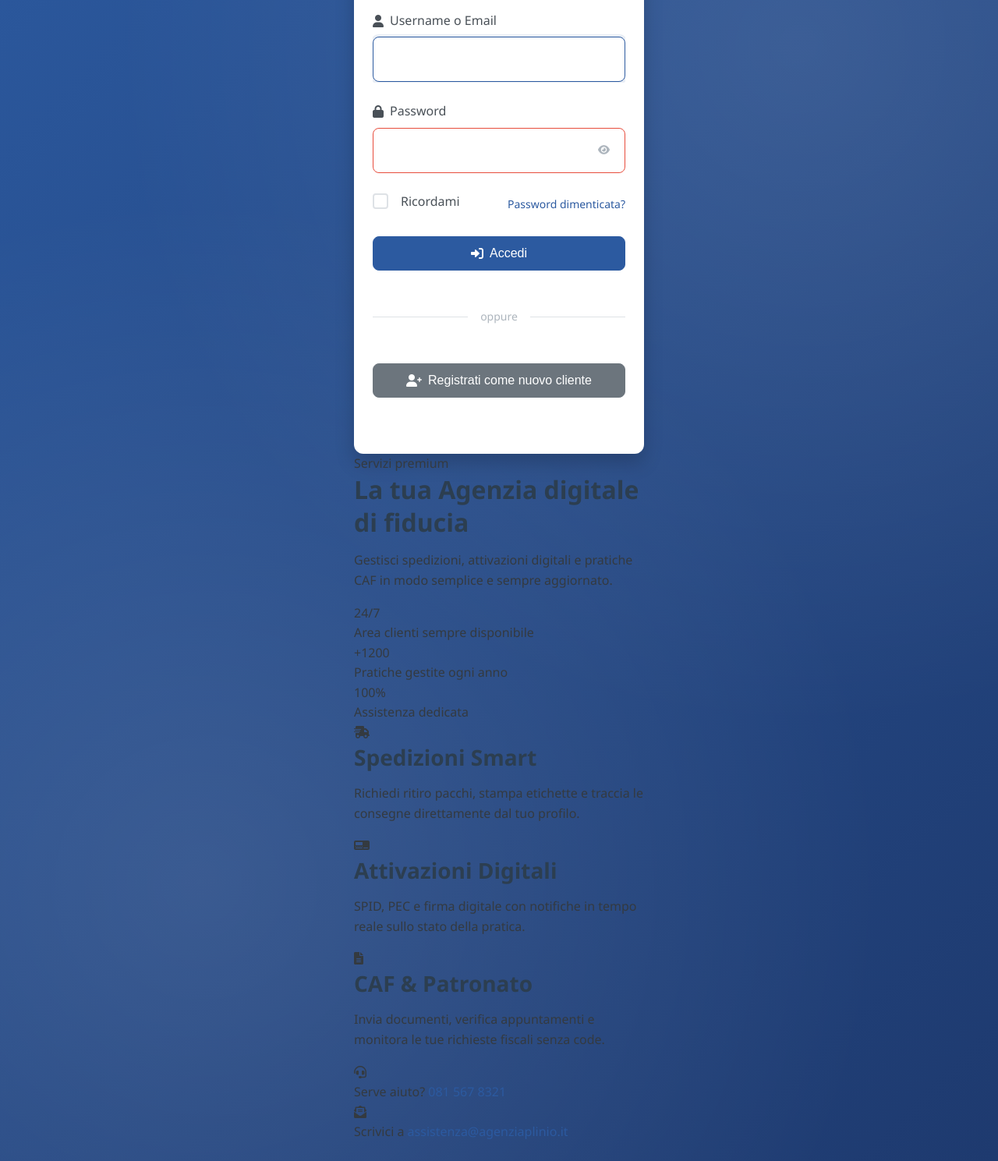
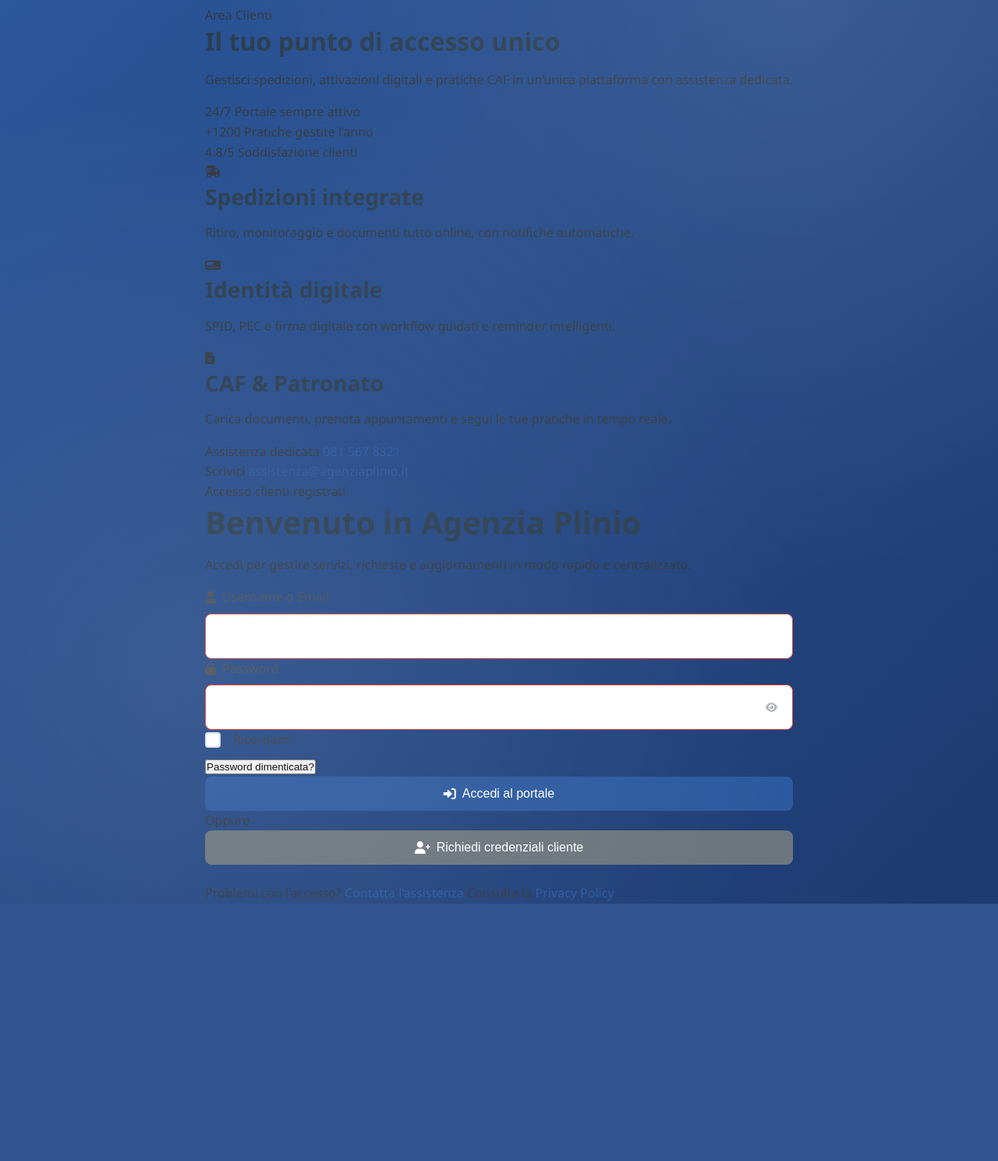
Before and after one commit to agservizi/areaclienti-agenzia-plinio, a PHP site: page / in a window 1280 px wide. Shown: the part 301-1790 px from the top of the page at 78% size. After the commit the page ends 1460 px from the top, so only its background shows below. Run offline with PHP 8.4, Linux system fonts and the light colour scheme.

Commit message:
Ristruttura la pagina di login: migliora il layout, aggiungi un pannello informativo e ottimizza l'esperienza utente

```diff
--- a/index.php
+++ b/index.php
@@ -9,135 +9,131 @@
     <link href="https://cdnjs.cloudflare.com/ajax/libs/font-awesome/6.0.0/css/all.min.css" rel="stylesheet">
 </head>
 <body class="login-page">
-    <div class="login-container">
-        <div class="login-card">
-            <div class="login-header">
-                <img src="assets/images/logo.png" alt="Agenzia Plinio" class="logo">
-                <h1>Area Clienti</h1>
-                <p>Accedi al tuo account per gestire i tuoi servizi</p>
+    <div class="auth-layout">
+        <aside class="auth-side">
+            <div class="auth-side-header">
+                <img src="assets/images/logo.png" alt="Agenzia Plinio" class="brand-logo">
+                <div class="brand-tagline">
+                    <span class="eyebrow">Area Clienti</span>
+                    <h2>Il tuo punto di accesso unico</h2>
+                </div>
             </div>
 
-            <form id="loginForm" class="login-form">
-                <div class="form-group">
+            <div class="auth-side-body">
+                <p class="side-intro">Gestisci spedizioni, attivazioni digitali e pratiche CAF in un’unica piattaforma con assistenza dedicata.</p>
+
+                <div class="side-metrics">
+                    <div class="metric">
+                        <span class="metric-value">24/7</span>
+                        <span class="metric-label">Portale sempre attivo</span>
+                    </div>
+                    <div class="metric">
+                        <span class="metric-value">+1200</span>
+                        <span class="metric-label">Pratiche gestite l’anno</span>
+                    </div>
+                    <div class="metric">
+                        <span class="metric-value">4.8/5</span>
+                        <span class="metric-label">Soddisfazione clienti</span>
+                    </div>
+                </div>
+
+                <div class="side-highlights">
+                    <div class="highlight-item">
+                        <i class="fas fa-shipping-fast"></i>
+                        <div>
+                            <h3>Spedizioni integrate</h3>
+                            <p>Ritiro, monitoraggio e documenti tutto online, con notifiche automatiche.</p>
+                        </div>
+                    </div>
+                    <div class="highlight-item">
+                        <i class="fas fa-digital-tachograph"></i>
+                        <div>
+                            <h3>Identità digitale</h3>
+                            <p>SPID, PEC e firma digitale con workflow guidati e reminder intelligenti.</p>
+                        </div>
+                    </div>
+                    <div class="highlight-item">
+                        <i class="fas fa-file-alt"></i>
+                        <div>
+                            <h3>CAF & Patronato</h3>
+                            <p>Carica documenti, prenota appuntamenti e segui le tue pratiche in tempo reale.</p>
+                        </div>
+                    </div>
+                </div>
+            </div>
+
+            <div class="auth-side-footer">
+                <div>
+                    <span class="footer-label">Assistenza dedicata</span>
+                    <a href="tel:+390815678321" class="footer-value">081 567 8321</a>
+                </div>
+                <div>
+                    <span class="footer-label">Scrivici</span>
+                    <a href="mailto:assistenza@agenziaplinio.it" class="footer-value">assistenza@agenziaplinio.it</a>
+                </div>
+            </div>
+        </aside>
+
+        <main class="auth-content">
+            <div class="auth-content-header">
+                <span class="eyebrow">Accesso clienti registrati</span>
+                <h1>Benvenuto in Agenzia Plinio</h1>
+                <p>Accedi per gestire servizi, richieste e aggiornamenti in modo rapido e centralizzato.</p>
+            </div>
+
+            <form id="loginForm" class="auth-form">
+                <div class="form-field">
                     <label for="username">
                         <i class="fas fa-user"></i>
                         Username o Email
                     </label>
-                    <input type="text" id="username" name="username" required>
+                    <input type="text" id="username" name="username" autocomplete="username" required>
                 </div>
 
-                <div class="form-group">
+                <div class="form-field">
                     <label for="password">
                         <i class="fas fa-lock"></i>
                         Password
                     </label>
                     <div class="password-input">
-                        <input type="password" id="password" name="password" required>
-                        <button type="button" class="toggle-password" onclick="togglePassword()">
+                        <input type="password" id="password" name="password" autocomplete="current-password" required>
+                        <button type="button" class="toggle-password" aria-label="Mostra password" onclick="togglePassword()">
                             <i class="fas fa-eye"></i>
                         </button>
                     </div>
                 </div>
 
-                <div class="form-options">
+                <div class="form-meta">
                     <label class="checkbox-container">
                         <input type="checkbox" id="remember" name="remember">
                         <span class="checkmark"></span>
                         Ricordami
                     </label>
-                    <a href="#" class="forgot-password" onclick="showForgotPassword()">Password dimenticata?</a>
+                    <button type="button" class="link-button" onclick="showForgotPassword()">Password dimenticata?</button>
                 </div>
 
                 <button type="submit" class="btn btn-primary btn-full">
                     <i class="fas fa-sign-in-alt"></i>
-                    Accedi
+                    Accedi al portale
                 </button>
 
-                <div class="login-divider">
-                    <span>oppure</span>
+                <div class="form-divider">
+                    <span>Oppure</span>
                 </div>
 
                 <button type="button" class="btn btn-secondary btn-full" onclick="showRegister()">
                     <i class="fas fa-user-plus"></i>
-                    Registrati come nuovo cliente
+                    Richiedi credenziali cliente
                 </button>
             </form>
 
+            <div id="alert-container" aria-live="polite"></div>
 
-            <div id="alert-container"></div>
-        </div>
-
-        <aside class="login-info-panel">
-            <div class="panel-header">
-                <span class="badge-soft">Servizi premium</span>
-                <h2>La tua Agenzia digitale di fiducia</h2>
-                <p>Gestisci spedizioni, attivazioni digitali e pratiche CAF in modo semplice e sempre aggiornato.</p>
+            <div class="auth-footer-links">
+                <span>Problemi con l’accesso? <a href="mailto:assistenza@agenziaplinio.it">Contatta l’assistenza</a></span>
+                <span>Consulta la <a href="#">Privacy Policy</a></span>
             </div>
-
-            <div class="panel-stats">
-                <div class="stat-card">
-                    <div class="stat-value">24/7</div>
-                    <span class="stat-label">Area clienti sempre disponibile</span>
-                </div>
-                <div class="stat-card">
-                    <div class="stat-value">+1200</div>
-                    <span class="stat-label">Pratiche gestite ogni anno</span>
-                </div>
-                <div class="stat-card">
-                    <div class="stat-value">100%</div>
-                    <span class="stat-label">Assistenza dedicata</span>
-                </div>
-            </div>
-
-            <div class="panel-features">
-                <div class="feature-item">
-                    <div class="feature-icon">
-                        <i class="fas fa-shipping-fast"></i>
-                    </div>
-                    <div class="feature-content">
-                        <h3>Spedizioni Smart</h3>
-                        <p>Richiedi ritiro pacchi, stampa etichette e traccia le consegne direttamente dal tuo profilo.</p>
-                    </div>
-                </div>
-
-                <div class="feature-item">
-                    <div class="feature-icon">
-                        <i class="fas fa-digital-tachograph"></i>
-                    </div>
-                    <div class="feature-content">
-                        <h3>Attivazioni Digitali</h3>
-                        <p>SPID, PEC e firma digitale con notifiche in tempo reale sullo stato della pratica.</p>
-                    </div>
-                </div>
-
-                <div class="feature-item">
-                    <div class="feature-icon">
-                        <i class="fas fa-file-alt"></i>
-                    </div>
-                    <div class="feature-content">
-                        <h3>CAF & Patronato</h3>
-                        <p>Invia documenti, verifica appuntamenti e monitora le tue richieste fiscali senza code.</p>
-                    </div>
-                </div>
-            </div>
-
-            <div class="panel-footer">
-                <div class="contact-block">
-                    <i class="fas fa-headset"></i>
-                    <div>
-                        <span class="contact-label">Serve aiuto?</span>
-                        <a href="tel:+390815678321" class="contact-value">081 567 8321</a>
-                    </div>
-                </div>
-                <div class="contact-block">
-                    <i class="fas fa-envelope-open-text"></i>
-                    <div>
-                        <span class="contact-label">Scrivici a</span>
-                        <a href="mailto:assistenza@agenziaplinio.it" class="contact-value">assistenza@agenziaplinio.it</a>
-                    </div>
-                </div>
-            </div>
-        </aside>
+        </main>
     </div>
 
     <!-- Modal Registrazione -->
```
Also changed, not shown: area-clienti/assets/css/login.css (+314 -225 lines).
